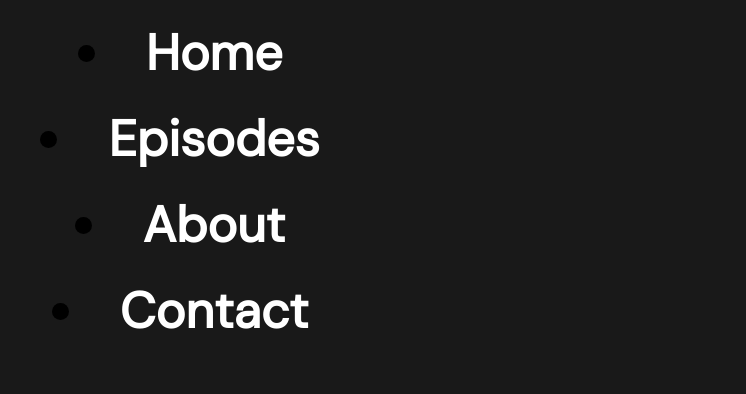
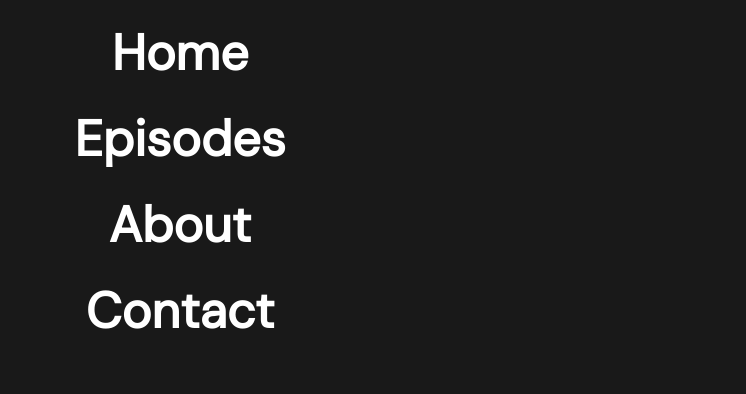
Before and after one commit to coldun22/Castaway, a plain HTML site: page index.html in a window 1280 px wide. Both pictures are taken after a click on the picture 1235 px from the left and 71 px from the top of the page. Shown: the top 394 px of the page, 460-1206 px from the left. Drawn offline with Linux system fonts and the light colour scheme; files whose address does not match are found by name.

Commit message:
Burger menu and mini adaptations

```diff
--- a/js/main.js
+++ b/js/main.js
@@ -40,7 +40,7 @@ document.addEventListener('DOMContentLoaded', () => {
 
     mobBtn.forEach((el)=> {
         el.addEventListener('click', () => {
-
+            document.body.style.position = 'relative'
             menu.style.display = 'none'
         })
     })
@@ -51,12 +51,14 @@ document.addEventListener('DOMContentLoaded', () => {
             el.style.overflow = 'hidden'
         })
         document.body.style.overflow = 'hidden'
+        document.body.style.positon = 'fixed'
         menu.style.display = 'block'
         nav.style.display = 'none'
         document.querySelectorAll(`:not(#menu)`).style.display = 'none'
     })
 
     closeBtn.addEventListener('click',() => {
+        document.body.style.position = 'relative'
         all.forEach((el) => {
             el.style.overflow = 'visible'
         })
--- a/scss/base/_base.scss
+++ b/scss/base/_base.scss
@@ -29,7 +29,7 @@ body{
 }
 
 body{
-  overflow-x: hidden;
+  overflow: hidden;
 }
 
 .none{
--- a/scss/blocks/_episodes.scss
+++ b/scss/blocks/_episodes.scss
@@ -29,7 +29,13 @@
     margin-top: 66px;
 }
 
+.nav__mob{
+    list-style-type: none;
+}
 
+.nav__el{
+    list-style: none;
+}
 
 .episod{
     background: #000;
@@ -37,12 +43,49 @@
     border-radius: 10px;
     position: relative;
     display: flex;
+    align-items: center;
+    justify-content: center;
+}
+
+@include Tablet{
+
+    .episod{
+        padding: 0;
+    }
+
+    .episod-title{
+        font-size: 45px !important;
+    }
+
+    .ep-up-btn{
+        font-size: 16px !important;
+    }
+
+    .ep-num{
+        font-size: 15px !important;
+    }
+
+    .ep-desc{
+        font-size: 20px !important;
+    }
+
+    .ep-left{
+        transform: scale(0.9);
+        margin: 0;
+        padding: 0;
+    }
+
+    .ep-right-side{
+        justify-content: flex-start;
+        top: 0;
+        right: 0;
+    }
 }
 
 .ep-left{
     margin: 40px;
-    width: 389px;
     height: 465px;
+    position: relative;
 }
 
 .ep-up-btn{
--- a/scss/blocks/_header.scss
+++ b/scss/blocks/_header.scss
@@ -50,6 +50,14 @@
     font-weight: bold;
     font-size: 50px;
     text-align: center;
+}
+
+.nav__mob{
+    height: 100%;
+    display: flex;
+    flex-direction: column;
+    justify-content: space-between;
+
 }
 
 .mob__el{
```
Also changed, not shown: css/main.css, 1 other file.
